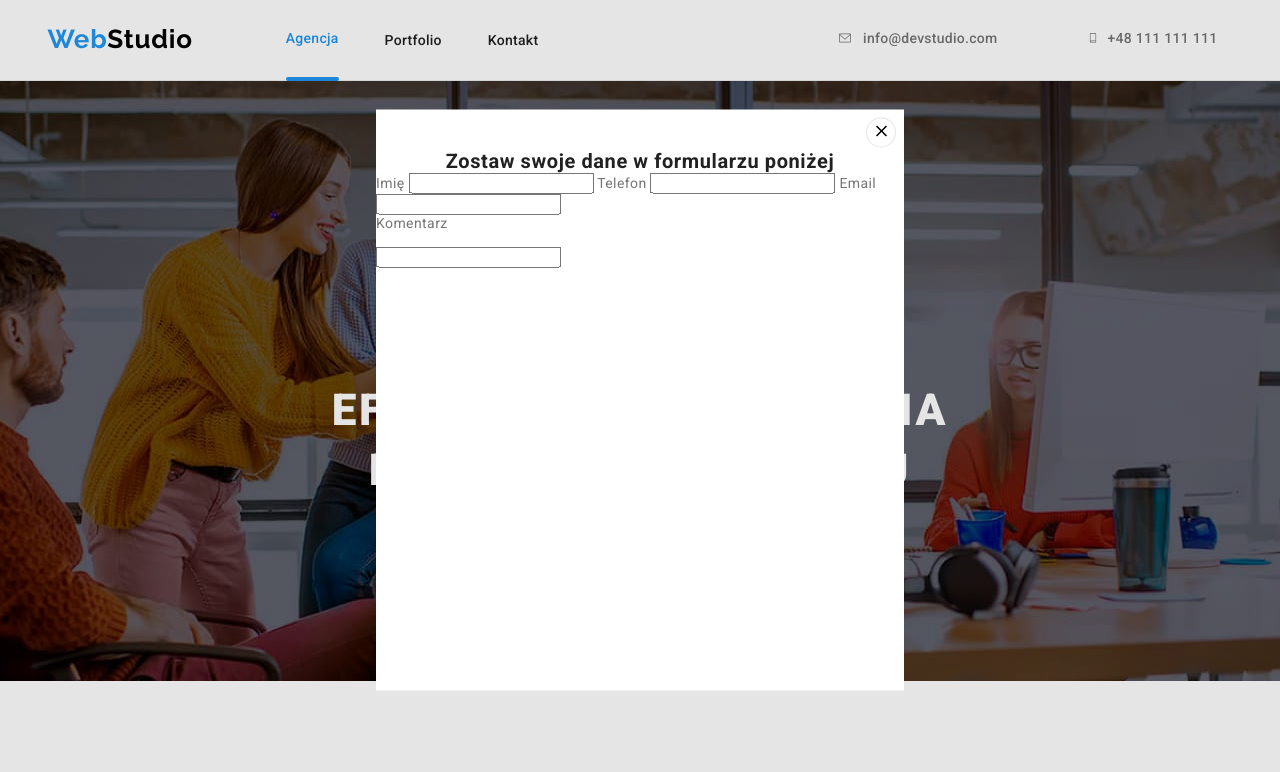
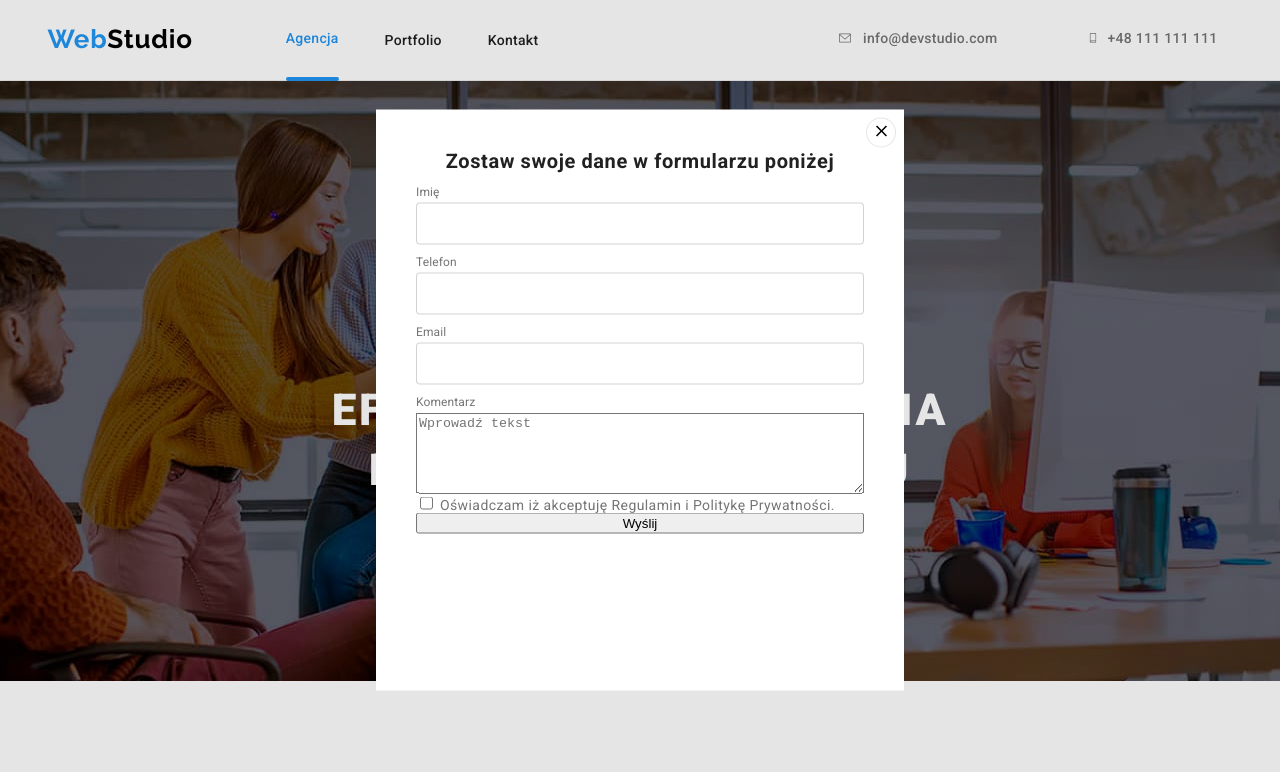
Before and after one commit to LechUlman/goit-markup-hw-08, a plain HTML site: page index.html in a window 1280 px wide. Both pictures are taken after a click on the button "Zamów usługę". Shown: the top 772 px of the page. Drawn offline with Linux system fonts and the light colour scheme.

Commit message:
next corrects

```diff
--- a/css/styles.css
+++ b/css/styles.css
@@ -596,5 +596,38 @@ img {
   color: #212121;
   padding-top: 40px;
 }
+.modal-text {
+  display: flex;
+  flex-direction: column;
+  width: 448px;
 
+  margin: 2px auto 0px;
+}
+.label-text {
+  font-weight: 400;
+  font-size: 12px;
+  line-height: 14px;
+  letter-spacing: 0.01em;
+  color: var(--grey);
+  margin: 0;
+  padding-top: 10px;
+  padding-bottom: 4px;
+}
+.label-boxes {
+  font-weight: 400;
+  font-size: 12px;
+  line-height: 14px;
+  letter-spacing: 0.01em;
+  color: var(--grey);
+  margin: 0;
+  padding-top: 10px;
+  padding-bottom: 4px;
+}
+.label-box {
+  border: 1px solid rgba(33, 33, 33, 0.2);
+  border-radius: 4px;
+  height: 40px;
+  outline: none;
+  padding: 0;
+}
 /* end section of backdrop */
--- a/index.html
+++ b/index.html
@@ -532,15 +532,30 @@
           y="6"</use></svg></button>
           <h2 class="modal-header">Zostaw swoje dane w formularzu poniżej</h2>
           <form class="modal-text">
-            <label class="name-box" class="label-text">Imię</label>
-              <input type="text" class="label-box" name="username">
-                <label class="tel-box" class="label-text">Telefon</label>
-                  <input type="text" class="label-box" name="phone">
-              <label class="emial-box" class="label-text">Email</label>
-                <input type="text" class="label-box" name="email">
-                <label class="form-label" class="label-text">Komentarz</label>
-                  <input type="text" class="label-box" name="commend">
+            <label class="label-boxes">Imię</label>
+              <input type="text" name="username" class="label-box" >
 
+                <label class="label-boxes">Telefon</label>
+                  <input type="text" name="phone" class="label-box" >
+
+              <label class="label-boxes">Email</label>
+                <input type="text" name="email" class="label-box" >
+
+                <label class="label-boxes">Komentarz</label>
+                  <textarea
+                  id="text-box"
+                  name="feedback"
+                  rows="5"
+                  placeholder="Wprowadź tekst"
+                  class="modal-box-text"
+                ></textarea>
+                <div class="modal-checkbox">
+                  <input id="laws-box" type="checkbox" name="rules" value="laws" />
+                  <label for="laws-box" class="laws-style">
+                    Oświadczam iż akceptuję <a class="law-text">Regulamin</a> i <a class="law-text">Politykę Prywatności</a>.
+                  </label>
+                </div><button type="submit" class="submit-button">Wyślij</button>
+              </form>
       </div>
     </div>
     <script src="./js/modal.js"></script>
```
